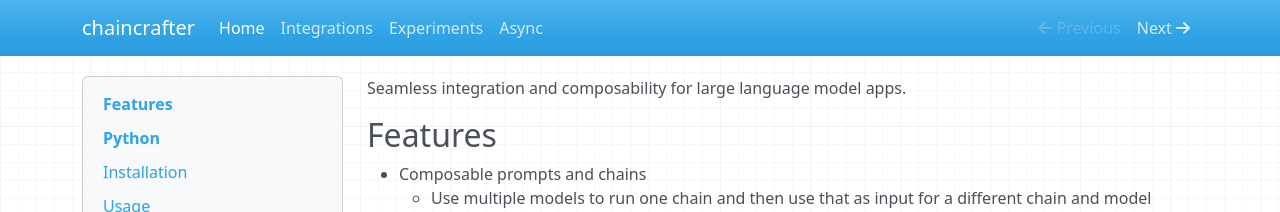
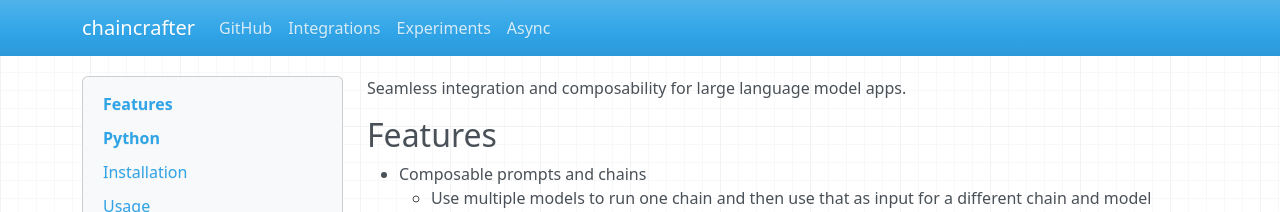
Before and after one commit to rudolfolah/chaincrafter, an MkDocs documentation site: the page built from docs/docs/docs/index.md, in a window 1280 px wide. Shown: the top 212 px of the page. Built offline with MkDocs 1.6.1, drawn with Linux system fonts in a browser that asks for light colours; nearby versions of some CDN libraries; some of the changed lines change nothing that is shown.

Commit message:
docs: replaced "home" with "github" repo link

```diff
--- a/docs/docs/mkdocs.yml
+++ b/docs/docs/mkdocs.yml
@@ -1,6 +1,6 @@
 site_name: chaincrafter
 nav:
-  - Home: index.md
+  - GitHub: 'https://github.com/rudolfolah/chaincrafter'
   - integrations.md
   - experiments.md
   - async.md
```
